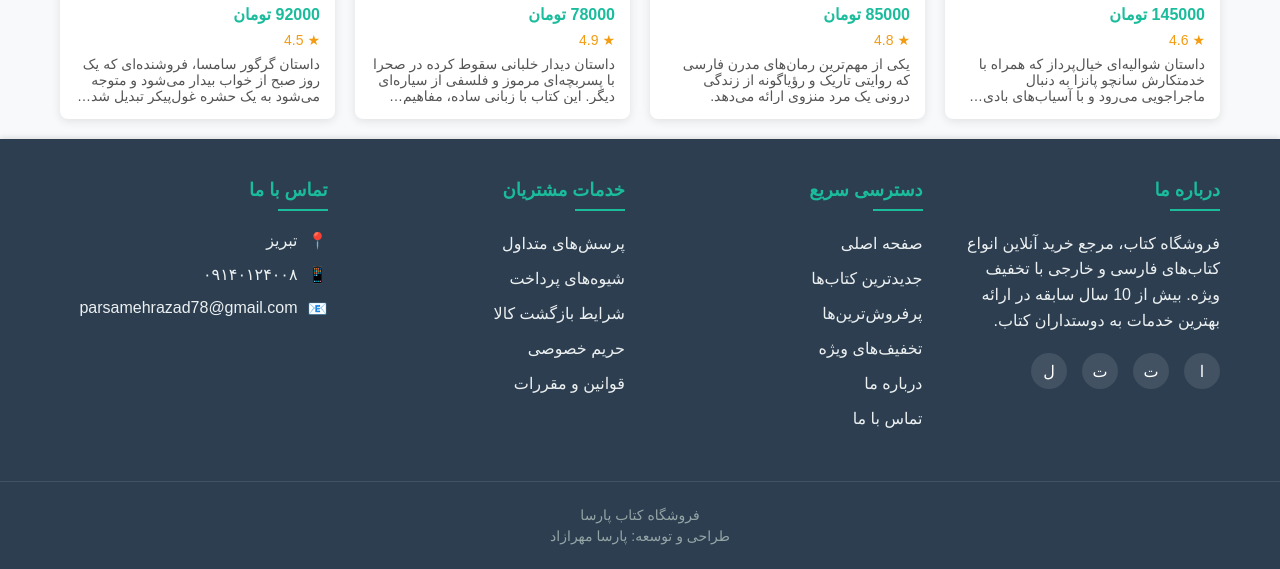
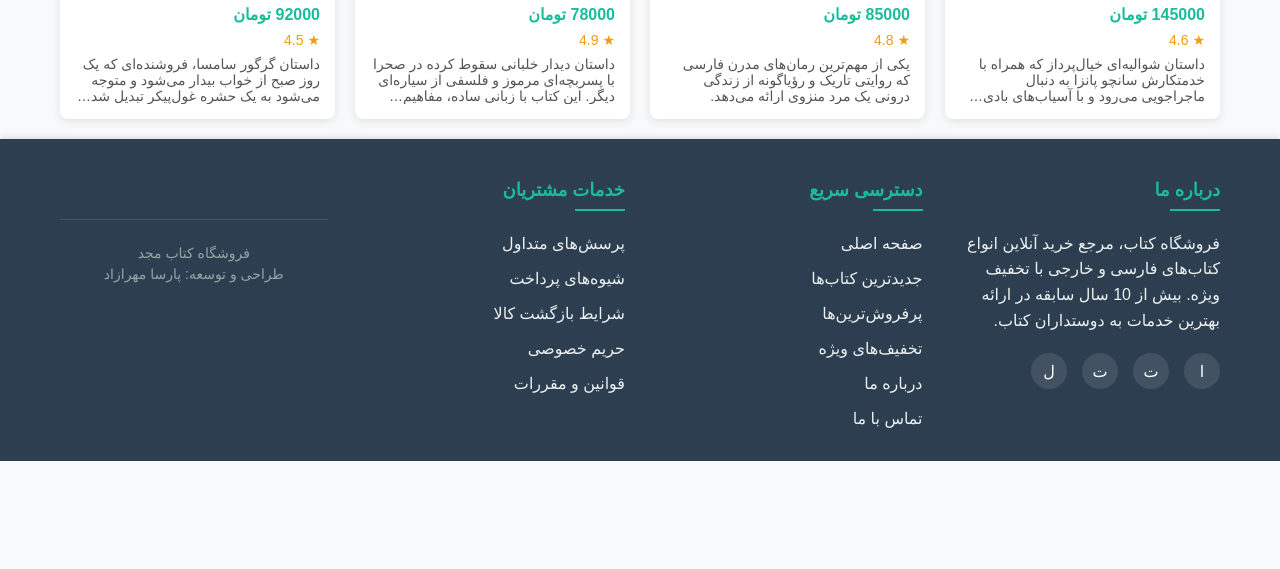
Before and after one commit to Ashkan2003/book-sale, a plain HTML site: page index.html in a window 1280 px wide. Shown: the part 1685-2254 px from the top of the page. After the commit the page ends 2146 px from the top, so only its background shows below. Drawn offline with Linux system fonts and the light colour scheme; a web font is replaced by a local one.

Commit message:
Update index.html

```diff
--- a/index.html
+++ b/index.html
@@ -119,27 +119,10 @@
           </ul>
         </div>
 
-        <div class="footer-section">
-          <h3>تماس با ما</h3>
-          <div class="contact-info">
-            <div>
-              <span>📍</span>
-              <span>تبریز </span>
-            </div>
-            <div>
-              <span>📱</span>
-              <span>۰۹۱۴۰۱۲۴۰۰۸</span>
-            </div>
-            <div>
-              <span>📧</span>
-              <span>parsamehrazad78@gmail.com</span>
-            </div>
-          </div>
-        </div>
-      </div>
+
 
       <div class="footer-bottom">
-        <p>فروشگاه کتاب پارسا</p>
+        <p>فروشگاه کتاب مجد</p>
         <p>طراحی و توسعه: پارسا مهرازاد</p>
       </div>
     </footer>
```
